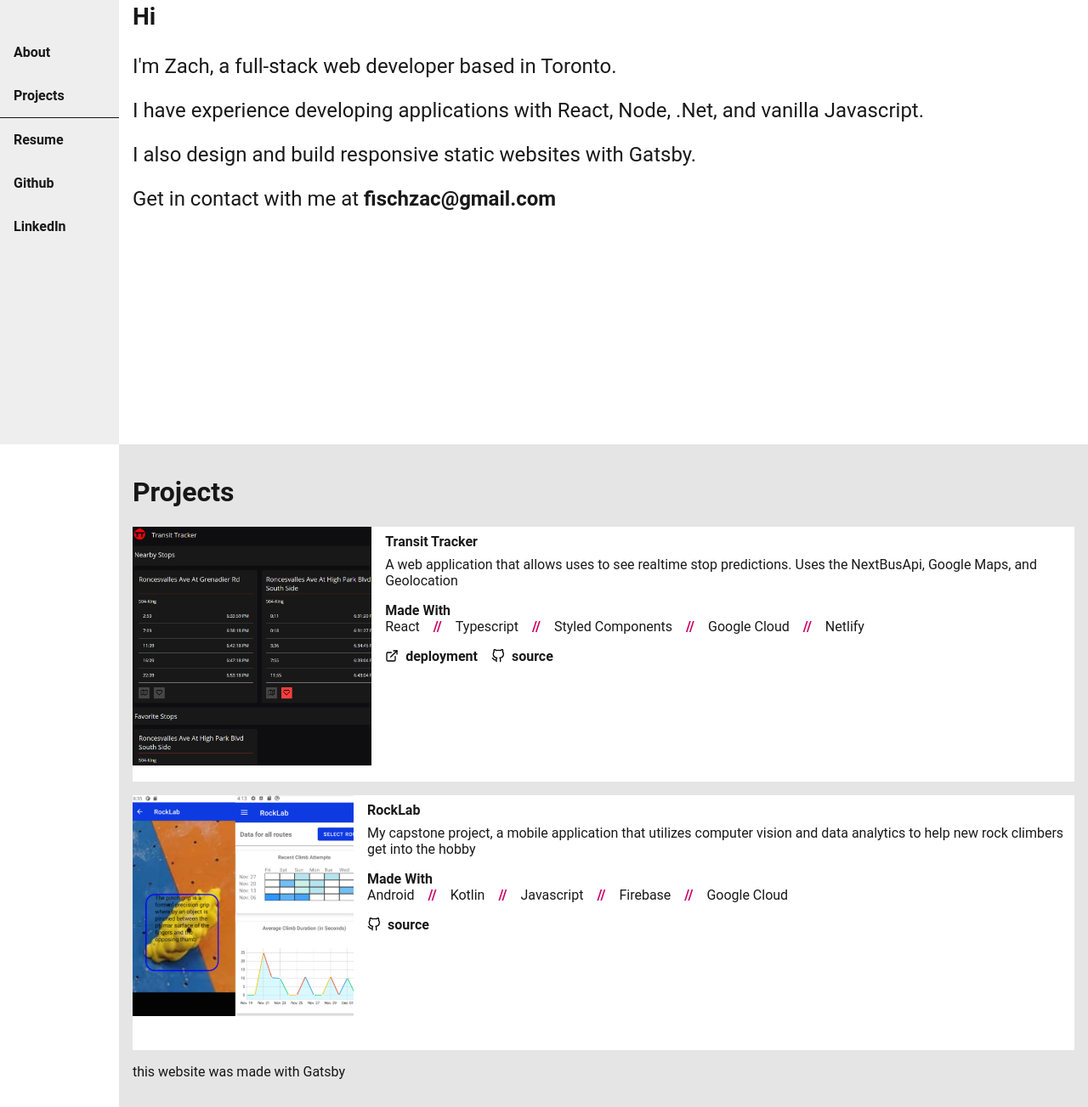
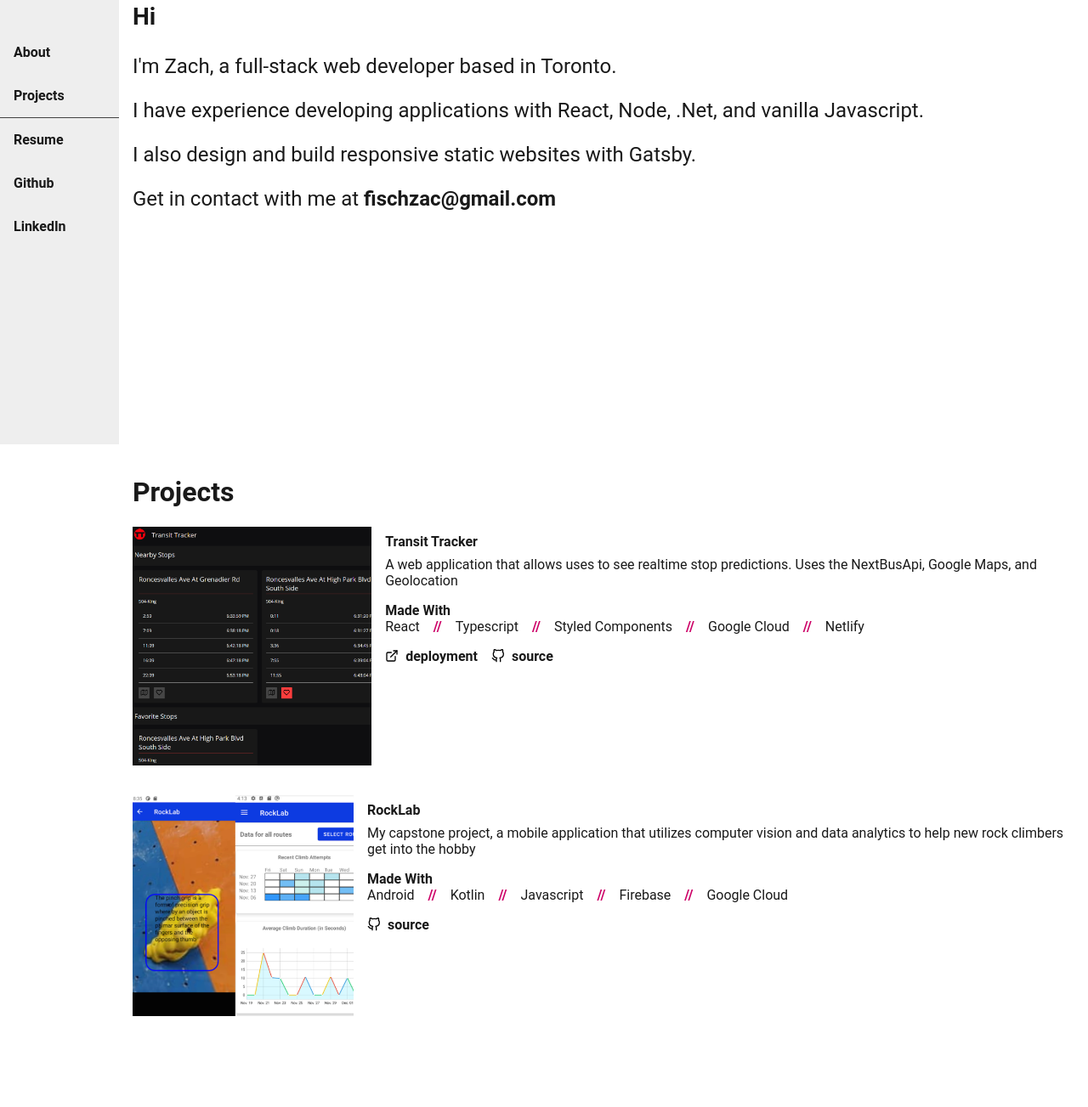
Before and after one commit to fischz/zachfisch.com, a Gatsby site: page / in a window 1280 px wide. Shown: the part 277-1580 px from the top of the page at 85% size. Built offline with nearby package versions, Linux system fonts and the light colour scheme; Gatsby itself is replaced by a stand-in of ours.

Commit message:
updated project styling

```diff
--- a/src/components/header/header.styles.ts
+++ b/src/components/header/header.styles.ts
@@ -74,6 +74,7 @@
 
 export const NavSeperator = styled.div`
     border-bottom: 1px solid ${props => props.theme.colors.text};
+    opacity: 0.8;
 `
 
 export const NavIcon = styled(StaticImage)`
@@ -100,4 +101,5 @@
 export const SubTitle = styled.h5`
     margin: 0;
     margin-bottom: ${props => props.theme.margin.s};
+    color: ${props => props.theme.colors.accent};
 `
--- a/src/components/projects/Projects.tsx
+++ b/src/components/projects/Projects.tsx
@@ -15,9 +15,6 @@
                 return <Fade delay={(i) * 300}><Project key={p.title} project={p}/></Fade>
             })}
         </div>
-        <div>
-            this website was made with Gatsby
-        </div>
     </Container>
 }
 
--- a/src/components/projects/project.styles.ts
+++ b/src/components/projects/project.styles.ts
@@ -3,7 +3,6 @@
 export const ProjectContainer = styled.div`
     display: flex;
     margin-bottom: ${props => props.theme.margin.m};
-    background: ${props => props.theme.colors.background};
     @media screen and (max-width: 576px) {
         flex-direction: column;
     }
--- a/src/components/projects/projects.styles.ts
+++ b/src/components/projects/projects.styles.ts
@@ -2,6 +2,5 @@
 
 export const Container = styled.div`
     min-height: 100vh;
-    background: ${props => props.theme.colors.foreground};
     padding: ${props => props.theme.padding.m};
 `
```
